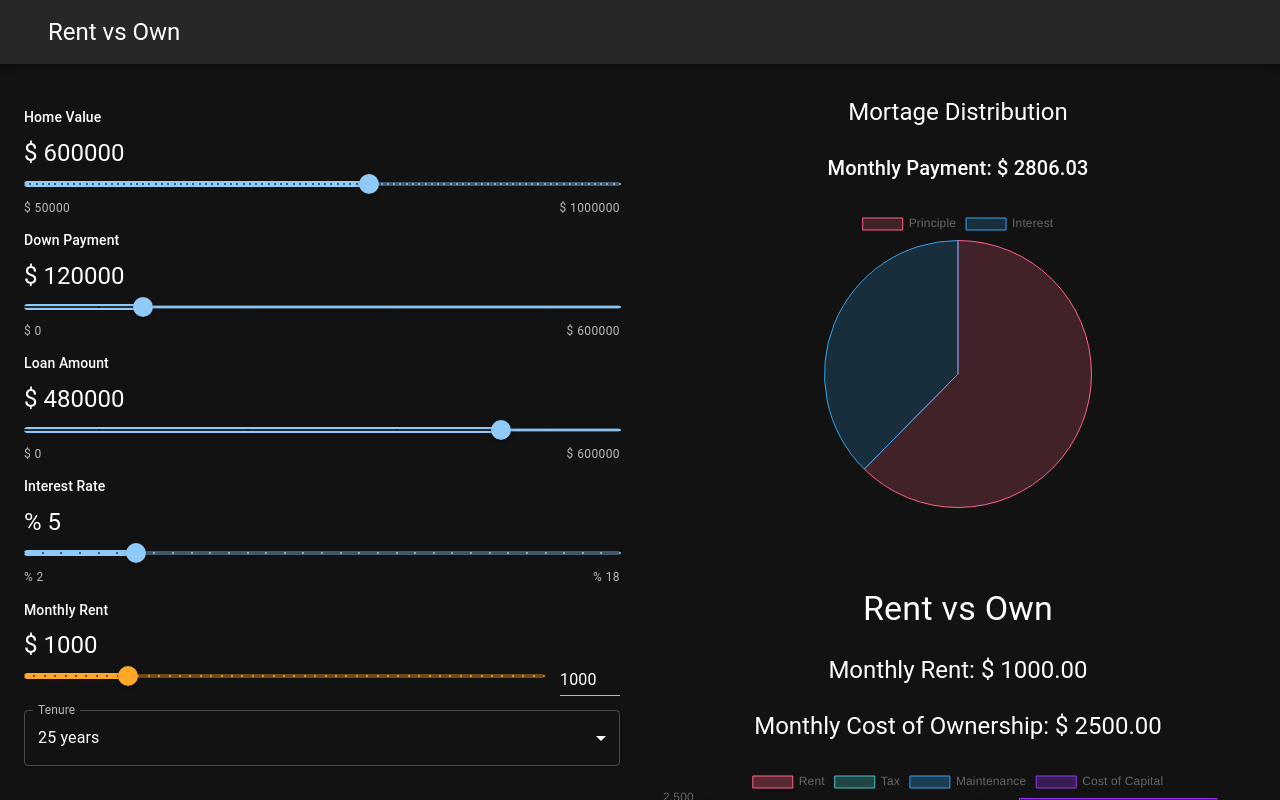
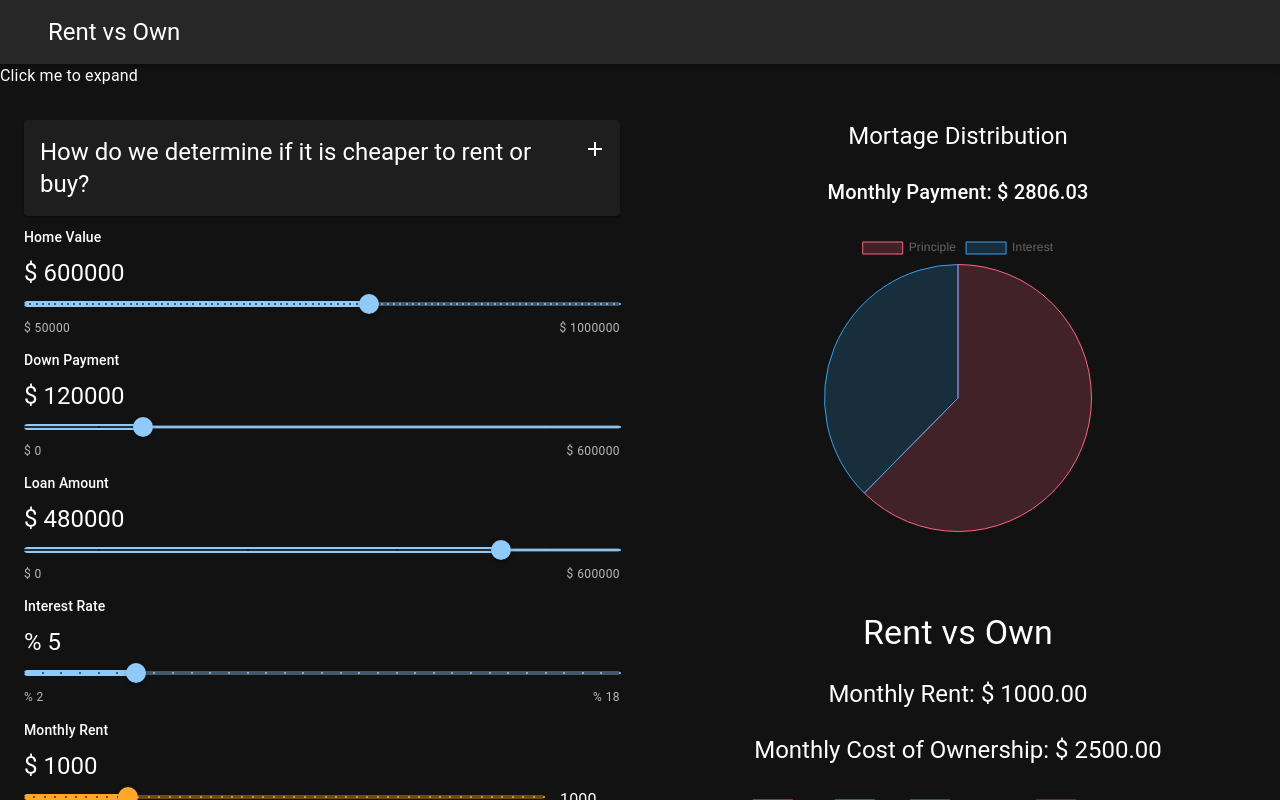
Before and after one commit to mkudrenecky/rent-vs-own-webapp, a React (Create React App) app: page / in a window 1280 px wide. Shown: the top 800 px of the page. Built offline with nearby package versions, Linux system fonts and the light colour scheme.

Commit message:
init amply branch with current

```diff
--- a/package.json
+++ b/package.json
@@ -5,6 +5,7 @@
   "dependencies": {
     "@emotion/react": "^11.11.3",
     "@emotion/styled": "^11.11.0",
+    "@mui/icons-material": "^5.15.5",
     "@mui/material": "^5.15.4",
     "@testing-library/jest-dom": "^5.17.0",
     "@testing-library/react": "^13.4.0",
@@ -12,6 +13,7 @@
     "chart.js": "^4.4.1",
     "react": "^18.2.0",
     "react-chartjs-2": "^5.2.0",
+    "react-collapsible": "^2.10.0",
     "react-dom": "^18.2.0",
     "react-scripts": "5.0.1",
     "web-vitals": "^2.1.4"
--- a/src/App.js
+++ b/src/App.js
@@ -8,6 +8,8 @@ import TenureSelect from "./components/TenureSelect";
 // import BenIndex from "./components/BenIndex";
 // import BenResult from "./components/BenResult";
 import SBarCharResult from "./components/SBarChartResult";
+import Collapsible from "react-collapsible";
+import ExpandCard from "./components/ExpandCard";
 
 function App() {
   const [data, setData] = useState({
@@ -21,9 +23,16 @@ function App() {
   return (
     <div className="App">
       <Navbar />
+      <Collapsible trigger="Click me to expand">
+        <p>
+          This is the collapsible content. It can be any element or React
+          component you like.
+        </p>
+      </Collapsible>
       <Container maxWidth="xl" sx={{ marginTop: 4 }}>
         <Grid container spacing={5} alignItems="top">
           <Grid item xs={12} md={6}>
+            <ExpandCard />
             <SliderSelect data={data} setData={setData} />
             <TenureSelect data={data} setData={setData} />
           </Grid>
--- /dev/null
+++ b/src/components/ExpandCard.js
@@ -0,0 +1,52 @@
+import { useState } from "react";
+import Card from "@mui/material/Card";
+import CardHeader from "@mui/material/CardHeader";
+import CardContent from "@mui/material/CardContent";
+import Container from "@mui/material/Container";
+import IconButton from "@mui/material/IconButton";
+import Collapse from "@mui/material/Collapse";
+import KeyboardArrowDownIcon from "@mui/icons-material/KeyboardArrowDown";
+import KeyboardArrowUpIcon from "@mui/icons-material/KeyboardArrowUp";
+import AddIcon from "@mui/icons-material/Add";
+import RemoveIcon from "@mui/icons-material/Remove";
+
+export default function ExpandCard() {
+  const [open, setOpen] = useState(false);
+  return (
+    <>
+      {/* <Card sx={{ minWidth: 300, border: "1px solid rgba(211,211,211,0.6)" }}> */}
+      <Card sx={{ minWidth: 300 }}>
+        <CardHeader
+          title="How do we determine if it is cheaper to rent or buy?"
+          action={
+            <IconButton
+              onClick={() => setOpen(!open)}
+              aria-label="expand"
+              size="small"
+            >
+              {/* {open ? <KeyboardArrowUpIcon /> : <KeyboardArrowDownIcon />} */}
+              {open ? <RemoveIcon /> : <AddIcon />}
+            </IconButton>
+          }
+        ></CardHeader>
+        <div style={{ backgroundColor: "rgba(211,211,211,0.4)" }}>
+          <Collapse in={open} timeout="auto" unmountOnExit>
+            <CardContent>
+              <Container sx={{ height: 100, lineHeight: 1 }}>
+                <p>
+                  Monthly Cost of Ownership is boiled down to 5% of the Home
+                  Price
+                </p>
+                <li>3% is assumed for the cost of capital</li>
+                <li>1% allocated to tax</li>
+                <li>1% for depreciation</li>
+                <li> expand </li>
+                <li>Add some links</li>
+              </Container>
+            </CardContent>
+          </Collapse>
+        </div>
+      </Card>
+    </>
+  );
+}
```
Also changed, not shown: src/components/common/InputSlider.js (+0 -18 lines), 2 other files (tests, documents, lock files or other folders).
